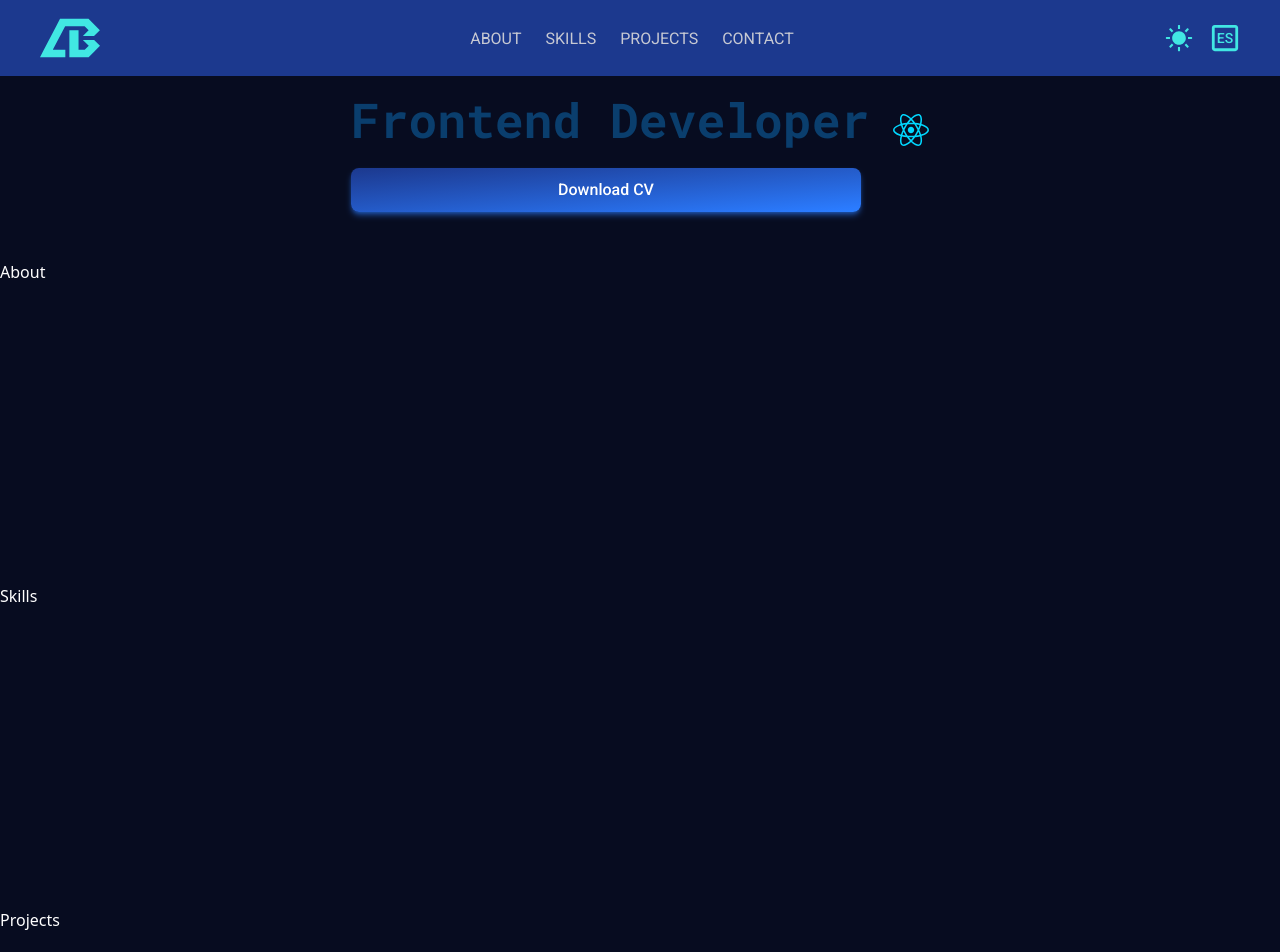
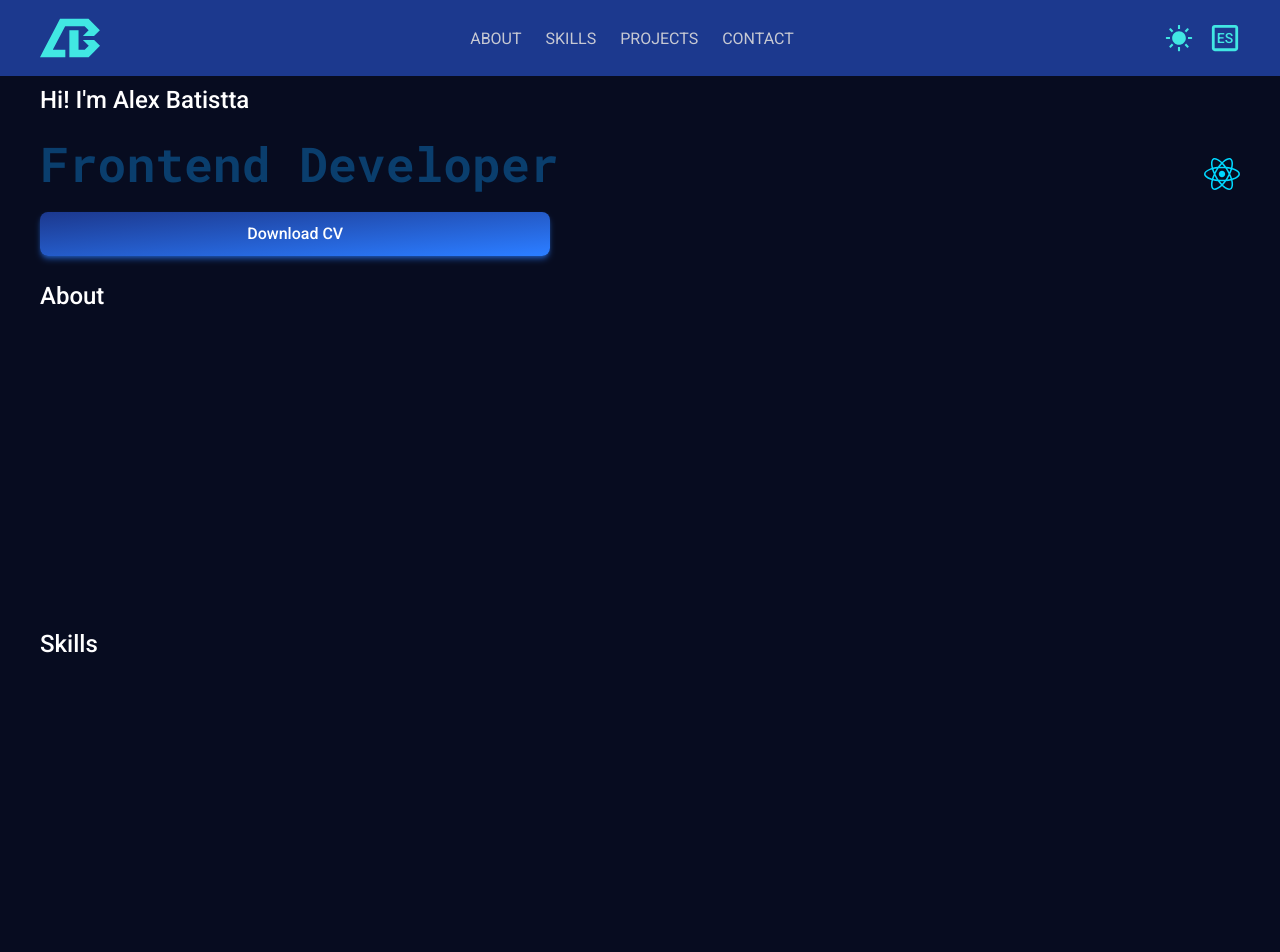
Before and after one commit to AlexBatistta/portfolio, a React (Vite) app: page / in a window 1280 px wide. Shown: the top 952 px of the page. Built offline with nearby package versions, Linux system fonts and the light colour scheme.

Commit message:
hero offset

```diff
--- a/src/App.jsx
+++ b/src/App.jsx
@@ -4,11 +4,20 @@ import { Hero } from './components/Hero';
 import { Header } from './components/Header';
 import { Projects } from './components/Projects';
 import { Skills } from './components/Skills';
+import { useEffect, useState } from 'react';
 import "../i18n";
 
 function App() {
+  const [headerHeight, setHeaderHeight] = useState(0);
+
+  useEffect(() => {
+    const header = document.getElementById('header');
+    if (header) {
+      setHeaderHeight(header.offsetHeight);
+    }
+  }, []);
   return (
-    <main className="flex flex-col w-full h-full dark:bg-dark-background bg-light-background">
+    <main className="flex flex-col w-full h-full dark:bg-dark-background bg-light-background" style={{ paddingTop: `${headerHeight}px` }}>
       <Header />
       <Hero />
       <About />
--- a/src/components/About.jsx
+++ b/src/components/About.jsx
@@ -1,5 +1,5 @@
 import React from 'react';
 
 export const About = () => {
-	return <section id="about" className="text-white mb-[300px]">About</section>;
+	return <section id="about" className="section subtitle mb-[300px]">About</section>;
 };
--- a/src/components/Header.jsx
+++ b/src/components/Header.jsx
@@ -5,7 +5,7 @@ import { LogoBtn, NavBar, MobileMenu, DesktopMenu, MobileSidebar } from './Heade
 export const Header = () => {
   const [showMenu, setShowMenu] = useState(false);
   return (
-    <header id="header" className="flex justify-between items-center w-full bg-blue-900 px-10 py-2 fixed top-0 left-0">
+    <header id="header" className="section z-50 bg-blue-900 fixed top-0 left-0">
       <LogoBtn />
 
       <NavBar />
--- a/src/components/Hero.jsx
+++ b/src/components/Hero.jsx
@@ -3,7 +3,7 @@ import picture from '../assets/react.svg';
 
 export const Hero = () => {
 	return (
-		<section className="flex gap-6 w-full justify-center items-center px-5 py-10">
+		<section className="section">
 			<div className="flex flex-col gap-6">
 				<h2 className="subtitle">Hi! I'm Alex Batistta</h2>
 				<h1 className="title">Frontend Developer</h1>
--- a/src/components/Projects.jsx
+++ b/src/components/Projects.jsx
@@ -1,5 +1,5 @@
 import React from 'react';
 
 export const Projects = () => {
-	return <section id="projects" className="text-white mb-[300px]">Projects</section>;
+	return <section id="projects" className="section subtitle mb-[300px]">Projects</section>;
 };
--- a/src/components/Skills.jsx
+++ b/src/components/Skills.jsx
@@ -1,5 +1,5 @@
 import React from 'react';
 
 export const Skills = () => {
-	return <section id="skills" className='text-white mb-[300px]'>Skills</section>;
+	return <section id="skills" className='section subtitle mb-[300px]'>Skills</section>;
 };
--- a/src/index.css
+++ b/src/index.css
@@ -31,4 +31,7 @@
 	.nav-link {
 		@apply relative after:content-[''] after:absolute after:w-full after:h-[2px] after:bg-secondary after:top-7 after:left-0 after:scale-x-0 after:origin-center after:transition-transform after:duration-300 after:rounded-full hover:after:scale-x-100;
 	}
+	.section {
+		@apply flex justify-between items-center w-full px-10 py-2;
+	}
 }
```
